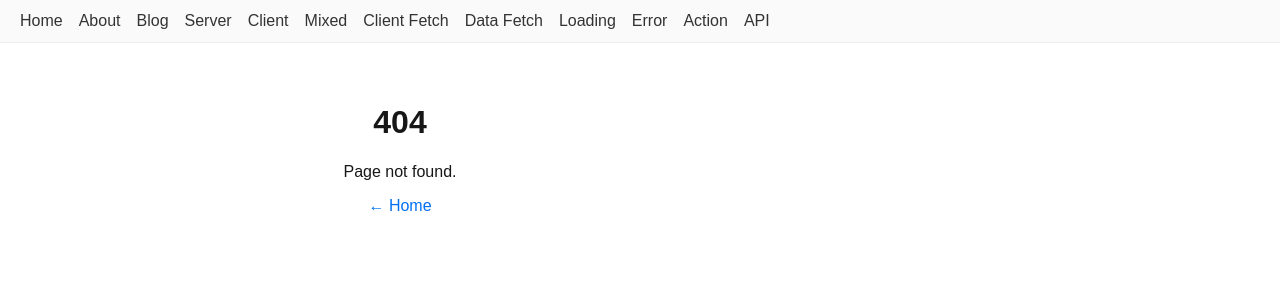
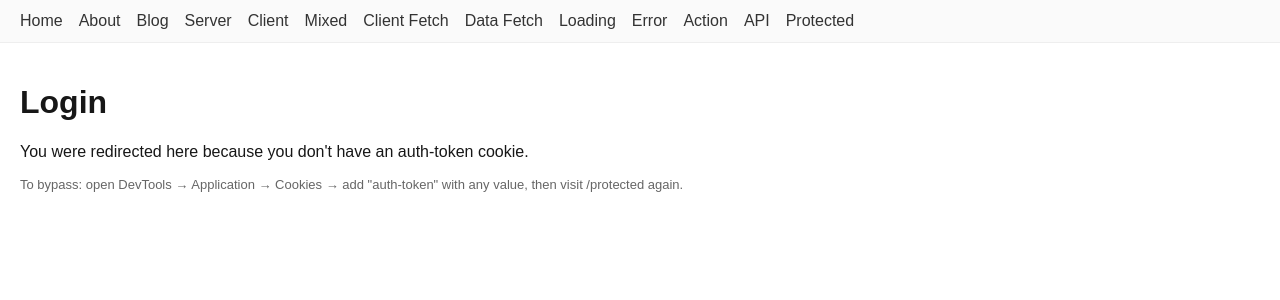
Before and after one commit to yaoylu/nextjs-learning, a Next.js app: page /login in a window 1280 px wide. Before the commit this address had no page. Shown: the top 300 px of the page. Built offline with nearby package versions, Linux system fonts and the light colour scheme.

Commit message:
Add middleware with auth redirect, logging, and protected/login pages

```diff
--- a/src/app/layout.tsx
+++ b/src/app/layout.tsx
@@ -33,6 +33,7 @@ export default function RootLayout({
             <li><Link href="/error-demo">Error</Link></li>
             <li><Link href="/server-action">Action</Link></li>
             <li><Link href="/api-demo">API</Link></li>
+            <li><Link href="/protected">Protected</Link></li>
           </ul>
         </nav>
 
--- /dev/null
+++ b/src/app/login/page.tsx
@@ -0,0 +1,11 @@
+export default function LoginPage() {
+  return (
+    <div>
+      <h1>Login</h1>
+      <p>You were redirected here because you don't have an auth-token cookie.</p>
+      <p style={{ color: "#666", fontSize: 13, marginTop: 12 }}>
+        To bypass: open DevTools → Application → Cookies → add "auth-token" with any value, then visit /protected again.
+      </p>
+    </div>
+  )
+}
```
Also changed, not shown: src/app/protected/page.tsx (added, +8 -0 lines), src/middleware.ts (added, +39 -0 lines).
